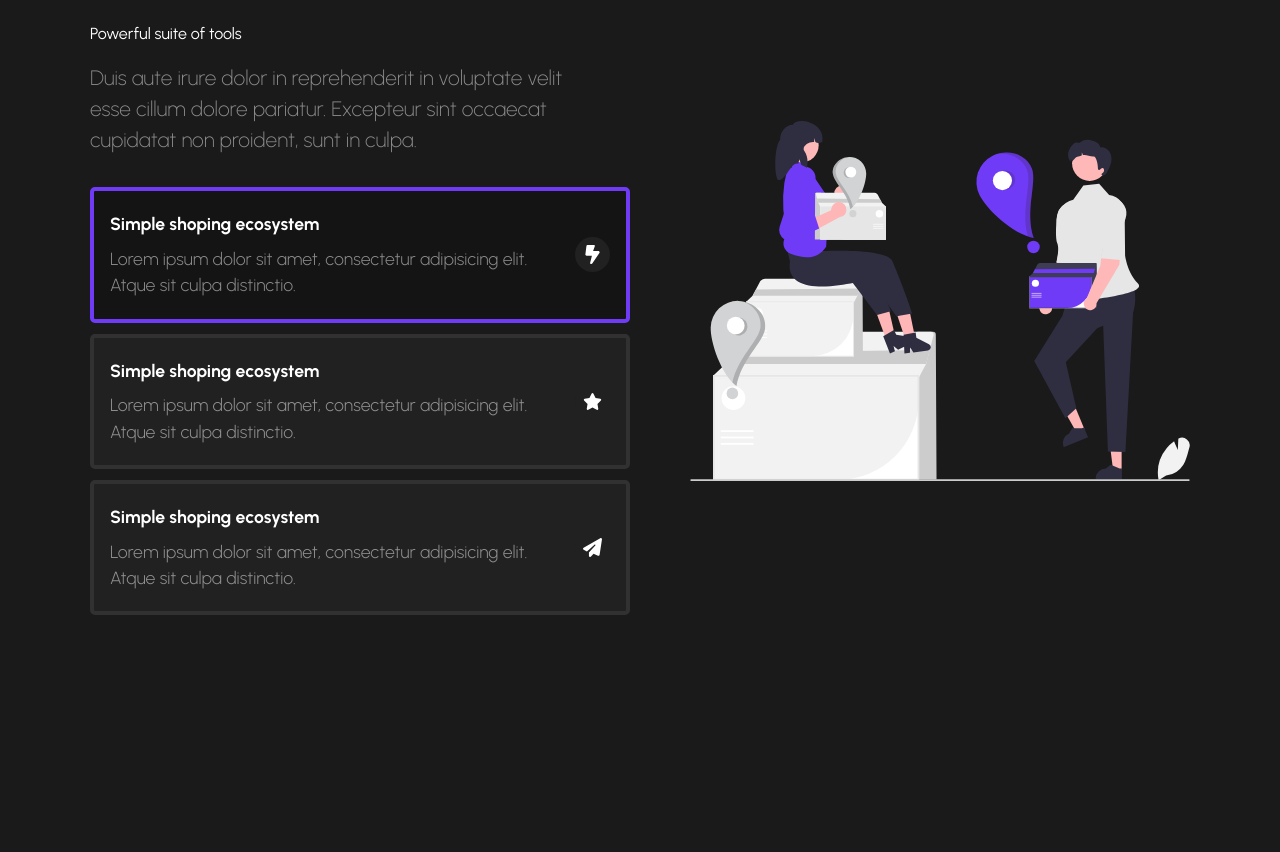
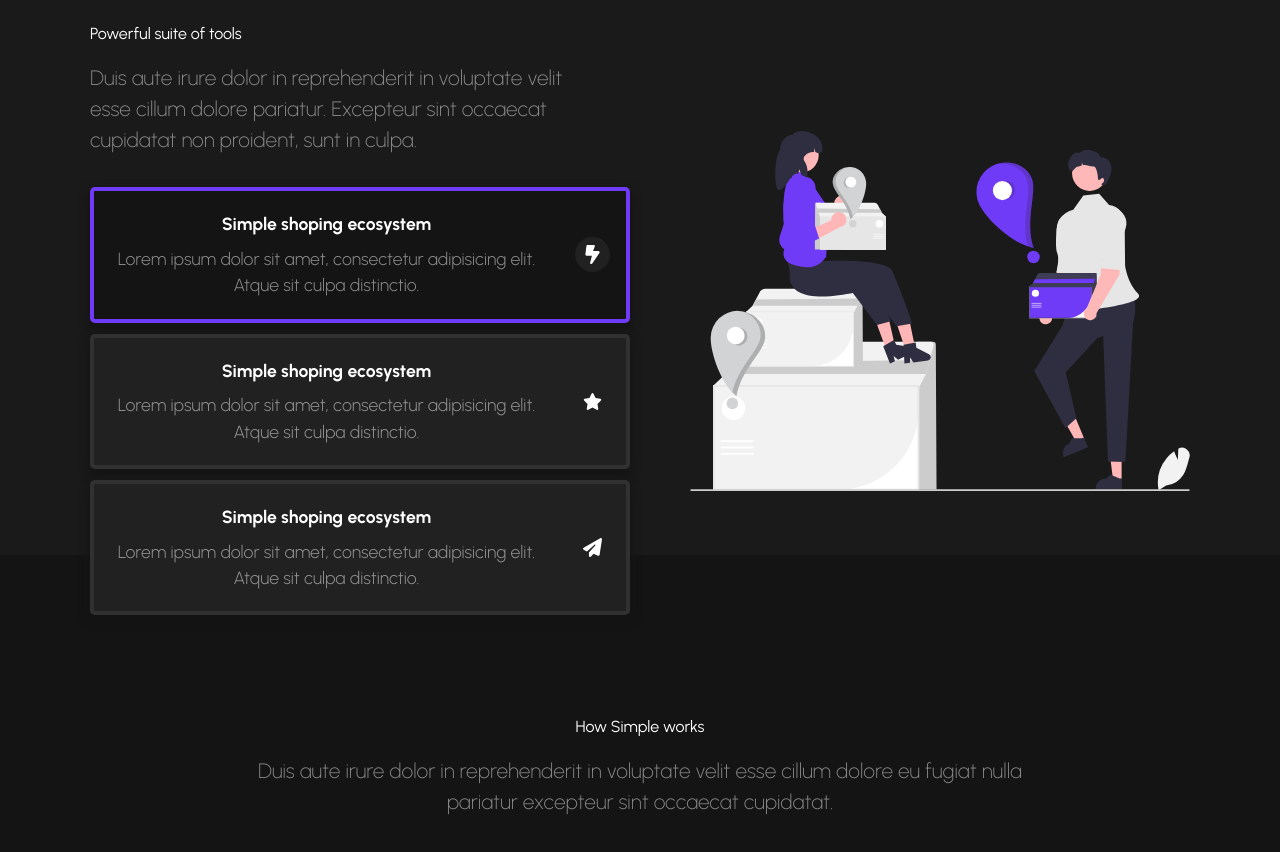
Before and after one commit to HammadAli132/Reactify-Mart, a React (Vite) app: page / in a window 1280 px wide. Shown: the part 880-1732 px from the top of the page. Before the commit the page ends 1495 px from the top, so only its background shows below. Built offline with nearby package versions, Linux system fonts and the light colour scheme.

Commit message:
Works Section Completed

```diff
--- a/src/components/LandingPage.jsx
+++ b/src/components/LandingPage.jsx
@@ -1,11 +1,13 @@
 import Hero from "./LandingPage/Hero";
 import Solutions from "./LandingPage/Solutions";
+import Works from "./LandingPage/Works";
 
 export default function LandingPage() {
     return (
         <>
             <Hero />
             <Solutions />
+            <Works />
         </>
     )
 }
--- a/src/components/LandingPage/SolutionsSubComponents/ImageChild.jsx
+++ b/src/components/LandingPage/SolutionsSubComponents/ImageChild.jsx
@@ -14,8 +14,8 @@ export default function ImageChild(props) {
     },[currentItem])
 
     return (
-        <div className={styles.imageChild}>
-            <img ref={imgRef} src={listOfIllustrations[currentItem]} alt="Error" />
+        <div ref={imgRef} className={styles.imageChild}>
+            <img src={listOfIllustrations[currentItem]} alt="Error" />
         </div>
     )
 }
--- /dev/null
+++ b/src/components/LandingPage/Works.jsx
@@ -0,0 +1,12 @@
+import styles from "../../styles/works.module.css"
+
+export default function Works() {
+    return (
+        <section className="container" id={styles.container}>
+            <div className="max-width" id={styles.containerDiv}>
+                <p>How Simple works</p>
+                <p id={styles.description}>Duis aute irure dolor in reprehenderit in voluptate velit esse cillum dolore eu fugiat nulla pariatur excepteur sint occaecat cupidatat.</p>
+            </div>
+        </section>
+    )
+}
--- a/src/styles/child.module.css
+++ b/src/styles/child.module.css
@@ -24,6 +24,7 @@
     cursor: pointer;
     max-width: 540px;
     transition: all .3s;
+    box-shadow: 0 5px 10px 2px var(--extra-dark-bg);
 }
 
 .liActive {
@@ -60,7 +61,6 @@
 .imageChild {
     width: 500px;
     height: 360px;
-    transition: all .3s;
 }
 
 .animateImage {
@@ -70,11 +70,11 @@
 @keyframes imageChild-animation {
     from {
         opacity: 0;
-        transform: translateY(0px);
+        transform: translateY(-30px);
     }
     to {
         opacity: 1;
-        transform: translateY(-100px);
+        transform: translateY(-90px);
     }
 }
 
--- /dev/null
+++ b/src/styles/works.module.css
@@ -0,0 +1,35 @@
+:root {
+    --purple-bg: #703BF7;
+    --light-purple-bg: #8a5ff8;
+    --extra-light-purple-bg: #a17dfe;
+    --dark-bg: #212121;
+    --light-dark-bg: #313131;
+    --extra-dark-bg: #141414;
+}
+
+p {
+    text-align: center;
+}
+
+#container {
+    background-color: var(--extra-dark-bg);
+    padding: 10rem 0;
+    position: relative;
+    transform: translateY(-60px);
+    z-index: -10;
+}
+
+#containerDiv {
+    display: flex;
+    flex-direction: column;
+    align-items: center;
+    gap: 1rem;
+}
+
+#description {
+    font-size: 1.3rem;
+    text-align: center;
+    opacity: 0.5;
+    font-weight: 200;
+    max-width: 800px;
+}
```
